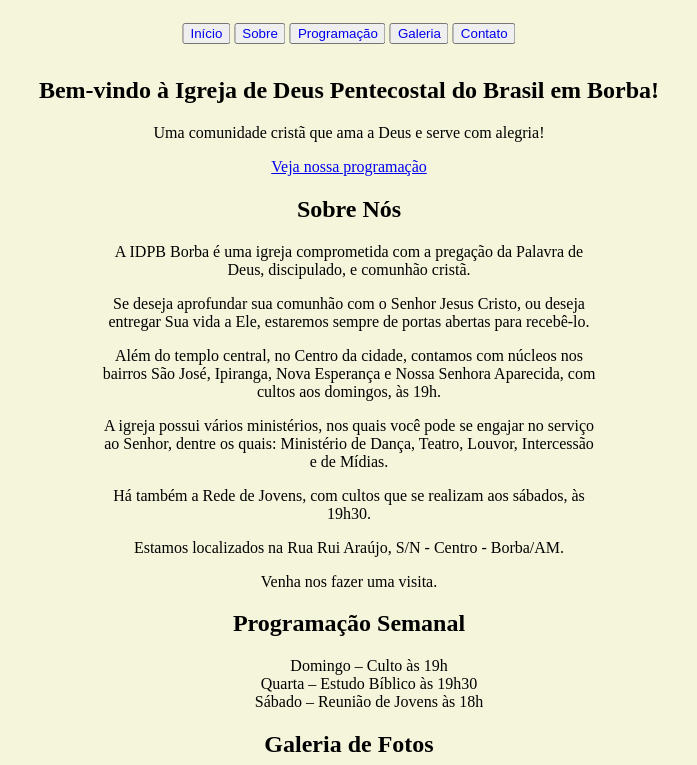
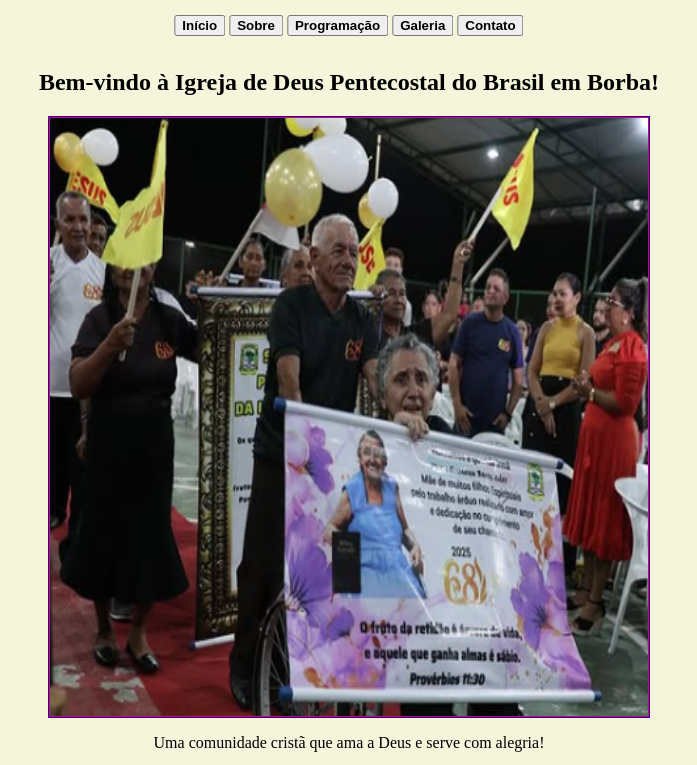
Before and after one commit to Taylon-dev/IDPB-Borba, a plain HTML site: page index.html in a window 1280 px wide. Shown: the part 281-1046 px from the top of the page, without its empty margins (291-988 px from the left). Drawn offline with Linux system fonts and the light colour scheme; a script that the page names is missing.

Commit message:
Nova inserção de slider

```diff
--- a/index.html
+++ b/index.html
@@ -25,9 +25,20 @@
     </div>
   </header>
 
+  <main>
+
   <!-- Seção de Destaque -->
   <section id="destaque">
     <h2 id="inicio">Bem-vindo à Igreja de Deus Pentecostal do Brasil em Borba!</h2>
+      <div id="slider">
+        <div id="todasImagens" style="border: 1px solid red">
+        <img src="./imagens_igreja/foto1_aniversário-2025.png" id="img1" style="height: 100%; width: 100%">
+        <img src="./imagens_igreja/foto2_aniversário-2025.png" id="img1" style="height: 100%; width: 100%">
+        <img src="./imagens_igreja/foto3_aniversário-2025.png" id="img1" style="height: 100%; width: 100%">
+        <img src="./imagens_igreja/foto1_aniversário-2019.png" id="img1" style="height: 100%; width: 100%">
+        </div>
+      </div>
+
     <p>Uma comunidade cristã que ama a Deus e serve com alegria!</p>
 
     <a href="#programacao">Veja nossa programação</a>
@@ -71,9 +82,9 @@
 
   <!-- Rodapé -->
   <footer>
-    <p>&copy; 2025 Igreja Presbiteriana de Borba. Todos os direitos reservados.</p>
+    <p>&copy; 2025 Igreja de Deus Pentecostal do Brasil de Borba. Todos os direitos reservados.</p>
   </footer>
-
+</main>
 
 
 
--- a/style.css
+++ b/style.css
@@ -1,6 +1,9 @@
 body{
     background-color: beige;
     text-align: center;
+    margin: 0;
+    padding: 0;
+    box-sizing: border-box;
 
 }
 
@@ -25,12 +28,13 @@ body{
 
 #irPara{
 
-    position: fixed;
+
     list-style: none;
     padding: 0;
     position: absolute;
     left: 50%;
     transform: translateX(-50%);
+
 
 
 }
@@ -39,11 +43,14 @@ body{
     display: inline;
     text-decoration: none;
 
+
 }
 
 #irPara li a{
 
     text-decoration: none;
+    font-weight: 700;
+    color: black;
 
 }
 
@@ -58,3 +65,12 @@ body{
 #programacao ul li{
     list-style-type: none;
 }
+
+#slider{
+    border: 1px solid blue;
+    height: 600px;
+    width: 600px;
+    margin: auto;
+    display: flex;
+    overflow:hidden;
+}
```
Also changed, not shown: imagens_igreja/foto4_aniversário-2019.jpeg (added).
